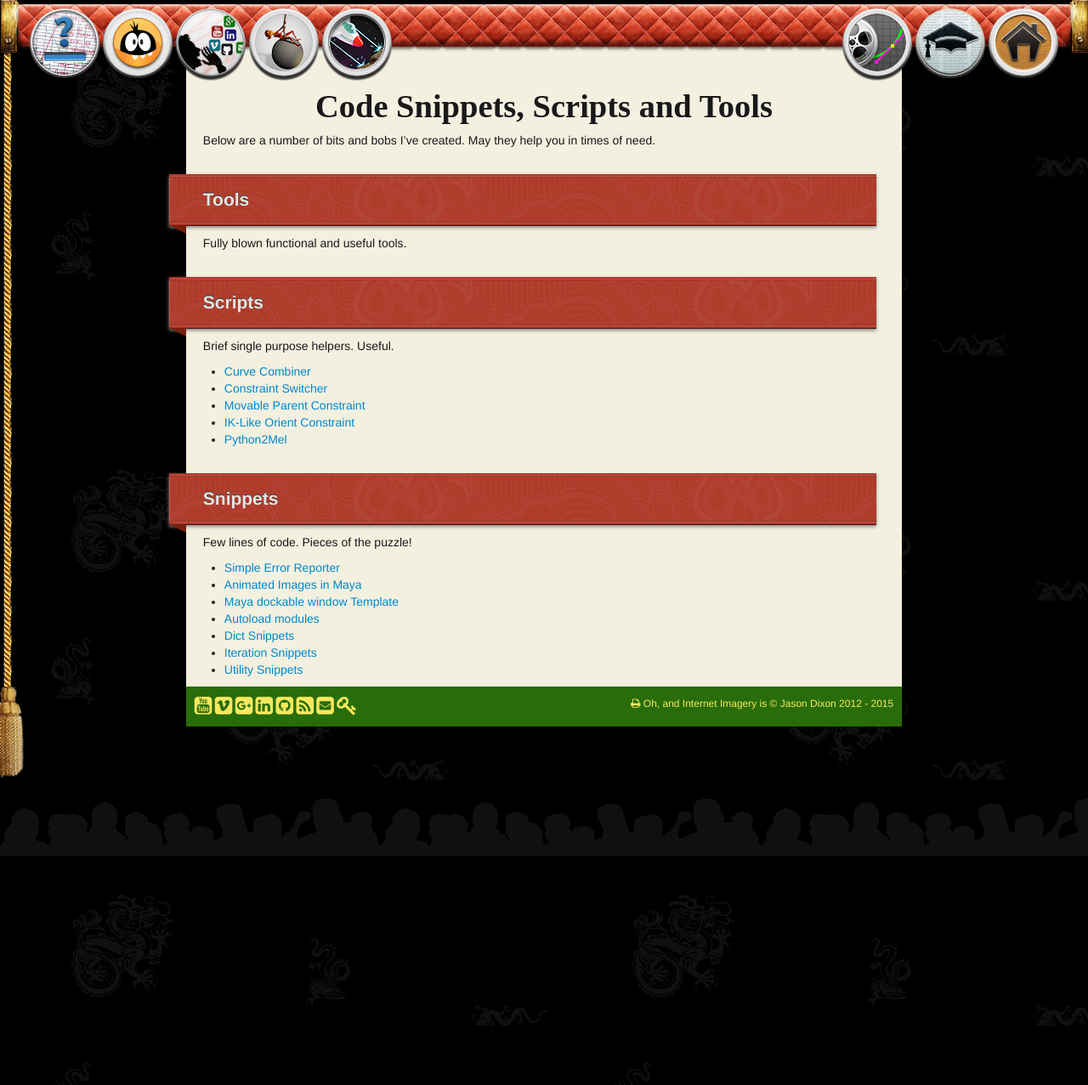
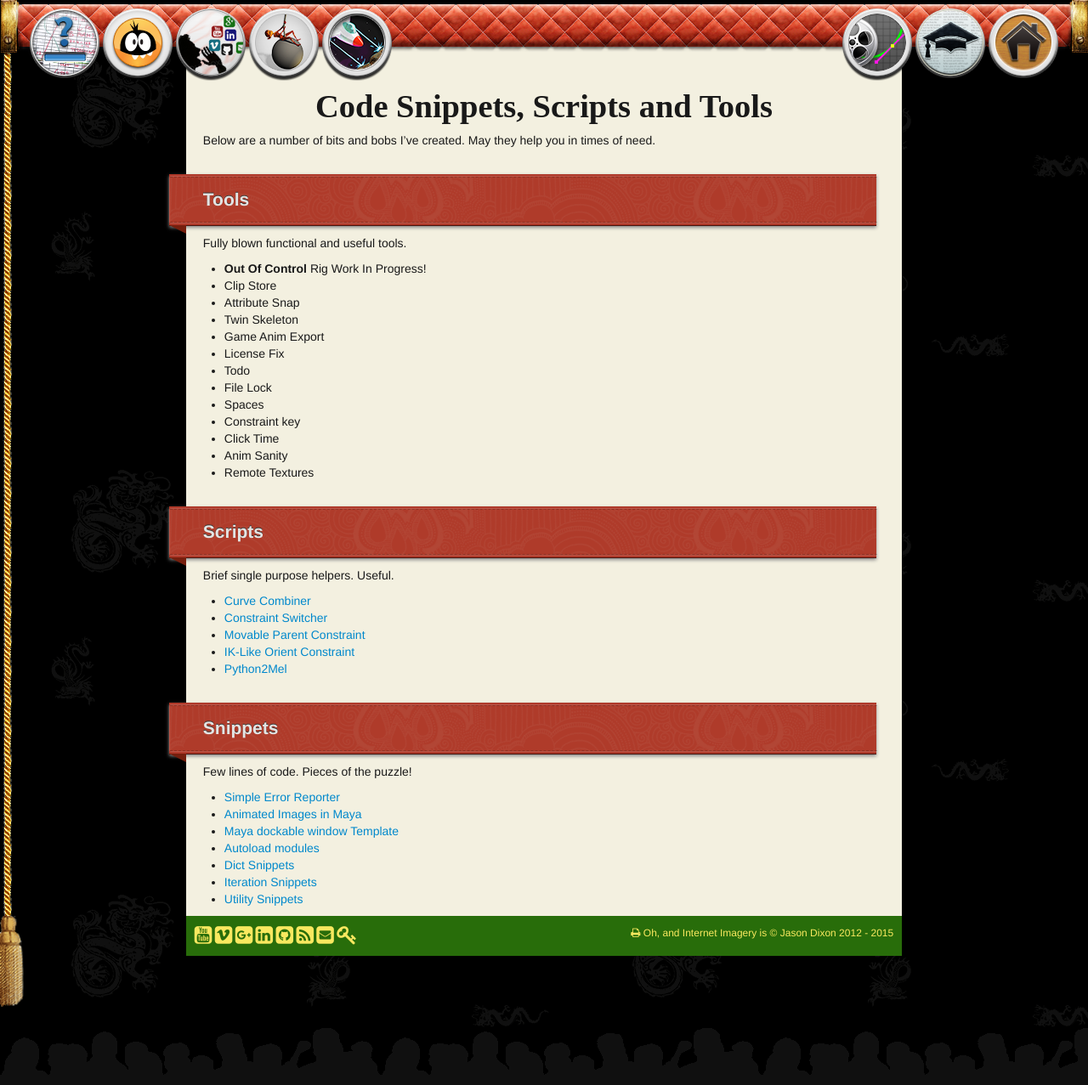
Before and after one commit to internetimagery/internetimagery.github.io, a Jekyll site: the page built from python/index.md, in a window 1280 px wide. Shown: the whole page at 85% size. Built offline with Jekyll 4.4.1, drawn with Linux system fonts in a browser that asks for light colours; nearby versions of some CDN libraries; some web fonts are replaced.

Commit message:
added titles for tools yet to put in

```diff
--- a/python/index.md
+++ b/python/index.md
@@ -11,6 +11,20 @@ Below are a number of bits and bobs I've created. May they help you in times of
 ### Tools
 
 Fully blown functional and useful tools.
+
+* __Out Of Control__ Rig Work In Progress!
+* Clip Store
+* Attribute Snap
+* Twin Skeleton
+* Game Anim Export
+* License Fix
+* Todo
+* File Lock
+* Spaces
+* Constraint key
+* Click Time
+* Anim Sanity
+* Remote Textures
 
 ### Scripts
 
```
